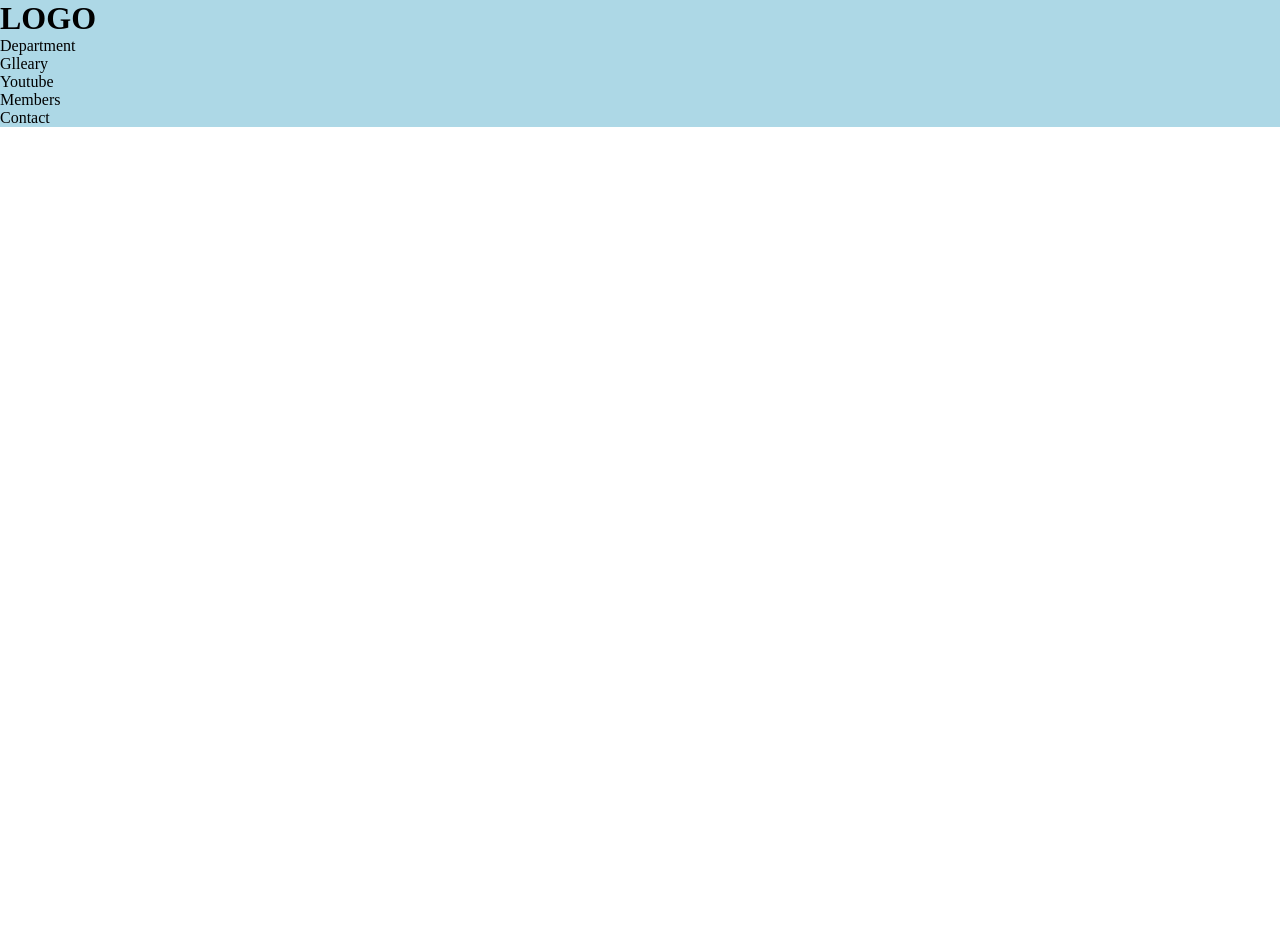
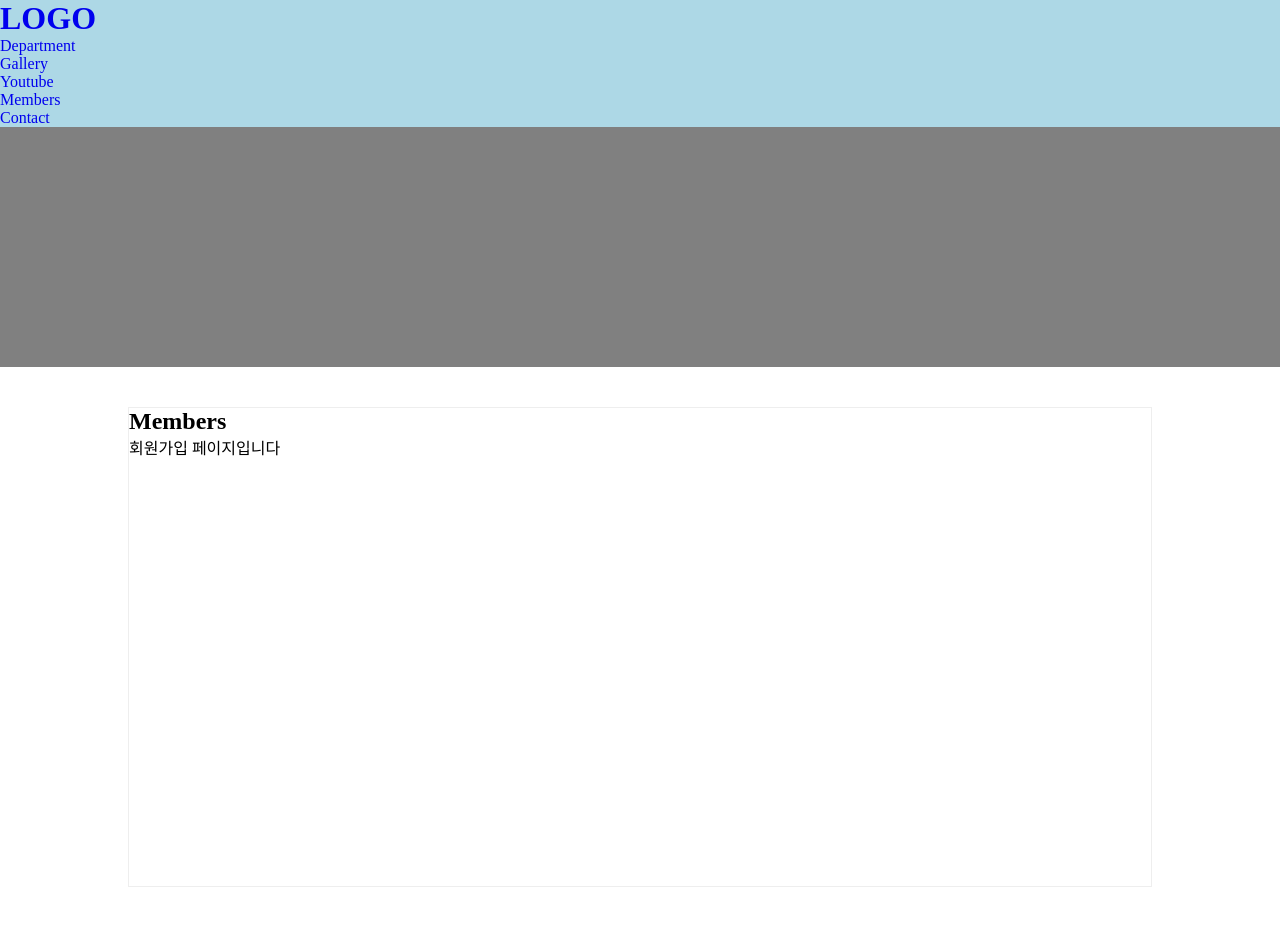
Before and after one commit to xqwerty11/test, a React (Create React App) app: page /#/members in a window 1280 px wide. Before the commit this address led to /#/. Before the commit the page ends 800 px from the top, so only its background shows below. Built offline with nearby package versions, Linux system fonts and the light colour scheme.

Commit message:
모든 컴포넌 라우터 연결

```diff
--- a/src/App.js
+++ b/src/App.js
@@ -3,19 +3,24 @@
 import Header from './compornents/common/header/Header';
 import Department from './compornents/sub/department/Department';
 import Youtube from './compornents/sub/youtube/Youtube';
+import Members from './compornents/sub/members/Members';
+import Gallery from './compornents/sub/gallary/Gallary';
+import Contact from './compornents/sub/contact/Contact';
 
 function App() {
 	return (
 		<>
 			<Header />
 
-			<Route path='/department'>
-				<Department />
-			</Route>
+			<Route path='/department' component={Department} />
 
-			<Route path='/youtube'>
-				<Youtube />
-			</Route>
+			<Route path='/youtube' component={Youtube} />
+
+			<Route path='/members' component={Members} />
+
+			<Route path='/gallery' component={Gallery} />
+
+			<Route path='/contact' component={Contact} />
 		</>
 	);
 }
--- a/src/compornents/common/header/Header.jsx
+++ b/src/compornents/common/header/Header.jsx
@@ -1,16 +1,29 @@
 import styles from './Header.module.scss';
 import clsx from 'clsx';
+import { Link, NavLink } from 'react-router-dom';
 
 export default function Header() {
 	return (
 		<header className={clsx(styles.header)}>
-			<h1>LOGO</h1>
+			<h1>
+				<Link to='/'>LOGO</Link>
+			</h1>
 			<ul>
-				<li>Department</li>
-				<li>Glleary</li>
-				<li>Youtube</li>
-				<li>Members</li>
-				<li>Contact</li>
+				<li>
+					<NavLink to='/department'>Department</NavLink>
+				</li>
+				<li>
+					<NavLink to='/gallery'>Gallery</NavLink>
+				</li>
+				<li>
+					<NavLink to='/youtube'>Youtube</NavLink>
+				</li>
+				<li>
+					<NavLink to='/members'>Members</NavLink>
+				</li>
+				<li>
+					<NavLink to='/contact'>Contact</NavLink>
+				</li>
 			</ul>
 		</header>
 	);
--- a/src/compornents/sub/youtube/Youtube.jsx
+++ b/src/compornents/sub/gallary/Gallary.jsx
@@ -2,10 +2,10 @@
 // import styles from './Department.module.scss';
 // import clsx from 'clsx';
 
-export default function Youtube() {
+export default function Gallery() {
 	return (
-		<Layout title={'Youtube'}>
-			<p>유튜브 페이지입니다</p>
+		<Layout title={'Gallery'}>
+			<p>갤러리 페이지입니다</p>
 		</Layout>
 	);
 }
--- a/src/compornents/sub/members/Members.jsx
+++ b/src/compornents/sub/members/Members.jsx
@@ -0,0 +1,11 @@
+import Layout from '../../common/layout/Layout';
+// import styles from './Department.module.scss';
+// import clsx from 'clsx';
+
+export default function Members() {
+	return (
+		<Layout title={'Members'}>
+			<p>회원가입 페이지입니다</p>
+		</Layout>
+	);
+}
```
Also changed, not shown: src/compornents/sub/gallary/Gallary.module.scss (added), src/compornents/sub/gllaery/Gllaery.module.scss (deleted).
